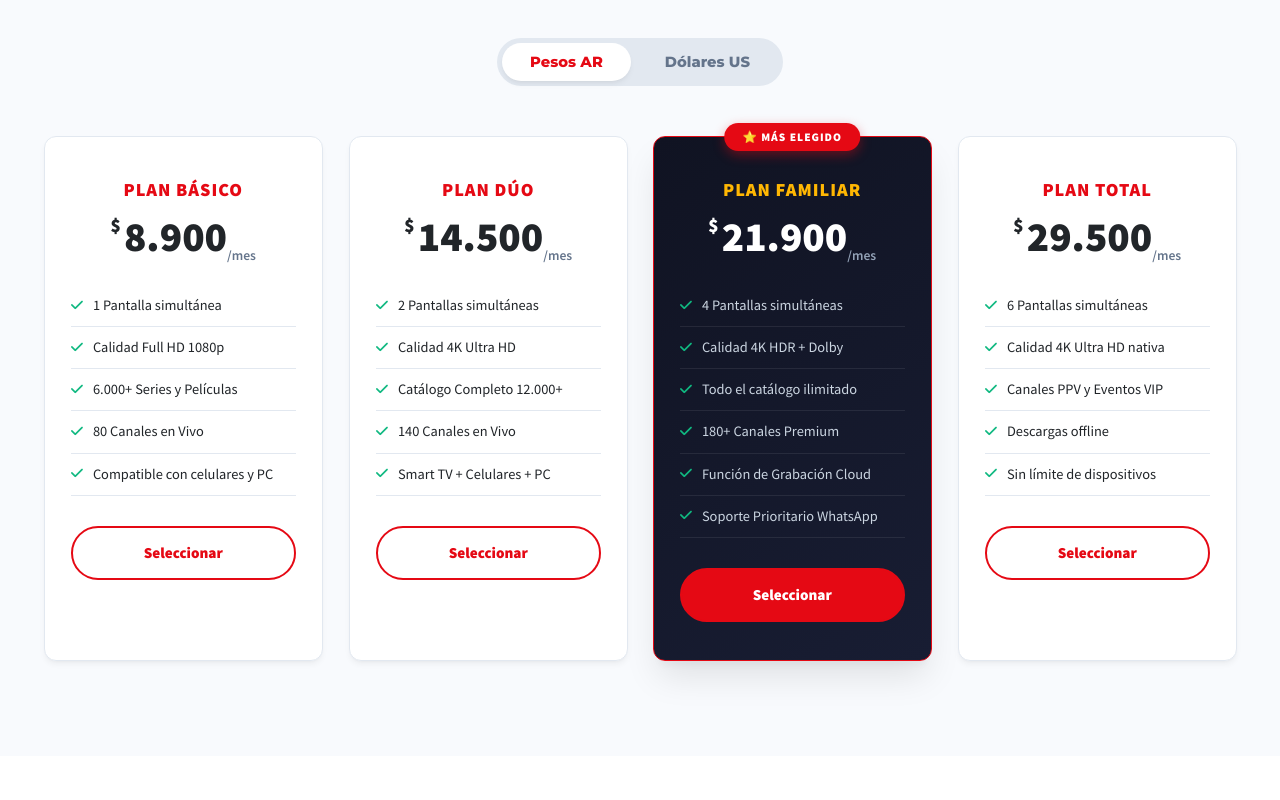
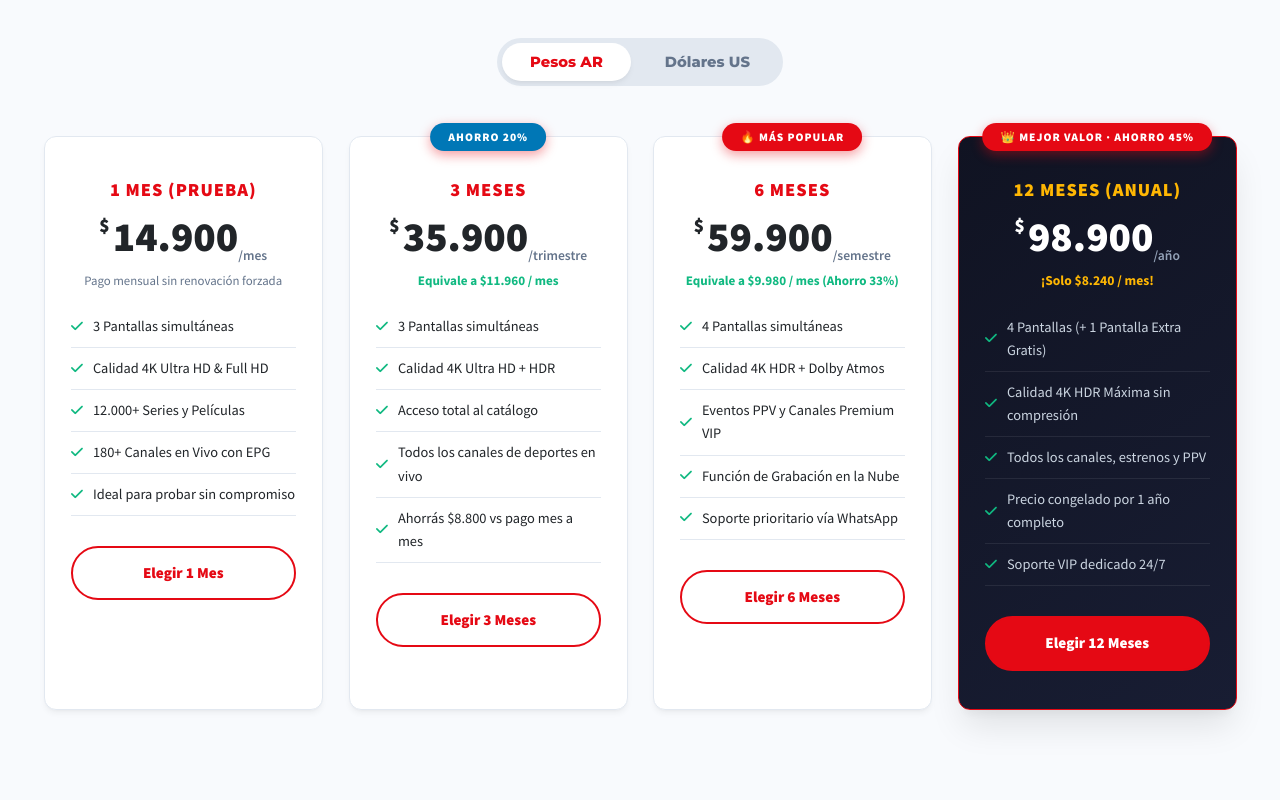
Before and after one commit to dainierds/americastreaming, a plain HTML site: page index.html in a window 1280 px wide. Shown: the part 3700-4500 px from the top of the page. Drawn offline with nearby package versions, Linux system fonts and the light colour scheme.

Commit message:
Update pricing packages: 1, 3, 6, 12 months with optimized pricing strategy

```diff
--- a/index.html
+++ b/index.html
@@ -2374,70 +2374,75 @@
       <!-- Planes en Pesos Argentinos (ARS) -->
       <div class="pricing-table-grid active" id="pricing-ars">
 
-        <!-- Plan Básico -->
+        <!-- Paquete 1 Mes (Prueba) -->
         <div class="price-plan-card" data-aos="zoom-in-up">
-          <div class="plan-header-name">Plan Básico</div>
+          <div class="plan-header-name">1 Mes (Prueba)</div>
           <div class="plan-price-tag">
-            <sup>$</sup>8.900<sub>/mes</sub>
-          </div>
+            <sup>$</sup>14.900<sub>/mes</sub>
+          </div>
+          <p style="color:var(--text-muted);font-size:0.8rem;margin-top:-15px;margin-bottom:15px;">Pago mensual sin renovación forzada</p>
           <ul class="plan-features-list">
-            <li><i class="fas fa-check"></i> 1 Pantalla simultánea</li>
-            <li><i class="fas fa-check"></i> Calidad Full HD 1080p</li>
-            <li><i class="fas fa-check"></i> 6.000+ Series y Películas</li>
-            <li><i class="fas fa-check"></i> 80 Canales en Vivo</li>
-            <li><i class="fas fa-check"></i> Compatible con celulares y PC</li>
+            <li><i class="fas fa-check"></i> 3 Pantallas simultáneas</li>
+            <li><i class="fas fa-check"></i> Calidad 4K Ultra HD & Full HD</li>
+            <li><i class="fas fa-check"></i> 12.000+ Series y Películas</li>
+            <li><i class="fas fa-check"></i> 180+ Canales en Vivo con EPG</li>
+            <li><i class="fas fa-check"></i> Ideal para probar sin compromiso</li>
           </ul>
-          <a href="#contacto" class="btn-plan-select nav-anchor">Seleccionar</a>
-        </div>
-
-        <!-- Plan Dúo -->
+          <a href="#contacto" class="btn-plan-select nav-anchor">Elegir 1 Mes</a>
+        </div>
+
+        <!-- Paquete 3 Meses (Trimestral) -->
         <div class="price-plan-card" data-aos="zoom-in-up" data-aos-delay="100">
-          <div class="plan-header-name">Plan Dúo</div>
+          <span class="popular-ribbon" style="background:#0077b6;">Ahorro 20%</span>
+          <div class="plan-header-name">3 Meses</div>
           <div class="plan-price-tag">
-            <sup>$</sup>14.500<sub>/mes</sub>
-          </div>
+            <sup>$</sup>35.900<sub>/trimestre</sub>
+          </div>
+          <p style="color:#10b981;font-weight:700;font-size:0.82rem;margin-top:-15px;margin-bottom:15px;">Equivale a $11.960 / mes</p>
           <ul class="plan-features-list">
-            <li><i class="fas fa-check"></i> 2 Pantallas simultáneas</li>
-            <li><i class="fas fa-check"></i> Calidad 4K Ultra HD</li>
-            <li><i class="fas fa-check"></i> Catálogo Completo 12.000+</li>
-            <li><i class="fas fa-check"></i> 140 Canales en Vivo</li>
-            <li><i class="fas fa-check"></i> Smart TV + Celulares + PC</li>
+            <li><i class="fas fa-check"></i> 3 Pantallas simultáneas</li>
+            <li><i class="fas fa-check"></i> Calidad 4K Ultra HD + HDR</li>
+            <li><i class="fas fa-check"></i> Acceso total al catálogo</li>
+            <li><i class="fas fa-check"></i> Todos los canales de deportes en vivo</li>
+            <li><i class="fas fa-check"></i> Ahorrás $8.800 vs pago mes a mes</li>
           </ul>
-          <a href="#contacto" class="btn-plan-select nav-anchor">Seleccionar</a>
-        </div>
-
-        <!-- Plan Familiar (DESTACADO) -->
-        <div class="price-plan-card highlighted" data-aos="zoom-in-up" data-aos-delay="200">
-          <span class="popular-ribbon">⭐ Más Elegido</span>
-          <div class="plan-header-name">Plan Familiar</div>
+          <a href="#contacto" class="btn-plan-select nav-anchor">Elegir 3 Meses</a>
+        </div>
+
+        <!-- Paquete 6 Meses (Semestral) -->
+        <div class="price-plan-card" data-aos="zoom-in-up" data-aos-delay="200">
+          <span class="popular-ribbon" style="background:#e50914;">🔥 Más Popular</span>
+          <div class="plan-header-name">6 Meses</div>
           <div class="plan-price-tag">
-            <sup>$</sup>21.900<sub>/mes</sub>
-          </div>
+            <sup>$</sup>59.900<sub>/semestre</sub>
+          </div>
+          <p style="color:#10b981;font-weight:700;font-size:0.82rem;margin-top:-15px;margin-bottom:15px;">Equivale a $9.980 / mes (Ahorro 33%)</p>
           <ul class="plan-features-list">
             <li><i class="fas fa-check"></i> 4 Pantallas simultáneas</li>
-            <li><i class="fas fa-check"></i> Calidad 4K HDR + Dolby</li>
-            <li><i class="fas fa-check"></i> Todo el catálogo ilimitado</li>
-            <li><i class="fas fa-check"></i> 180+ Canales Premium</li>
-            <li><i class="fas fa-check"></i> Función de Grabación Cloud</li>
-            <li><i class="fas fa-check"></i> Soporte Prioritario WhatsApp</li>
+            <li><i class="fas fa-check"></i> Calidad 4K HDR + Dolby Atmos</li>
+            <li><i class="fas fa-check"></i> Eventos PPV y Canales Premium VIP</li>
+            <li><i class="fas fa-check"></i> Función de Grabación en la Nube</li>
+            <li><i class="fas fa-check"></i> Soporte prioritario vía WhatsApp</li>
           </ul>
-          <a href="#contacto" class="btn-plan-select nav-anchor">Seleccionar</a>
-        </div>
-
-        <!-- Plan Multi-Hogar -->
-        <div class="price-plan-card" data-aos="zoom-in-up" data-aos-delay="300">
-          <div class="plan-header-name">Plan Total</div>
+          <a href="#contacto" class="btn-plan-select nav-anchor">Elegir 6 Meses</a>
+        </div>
+
+        <!-- Paquete 12 Meses (Anual - DESTACADO) -->
+        <div class="price-plan-card highlighted" data-aos="zoom-in-up" data-aos-delay="300">
+          <span class="popular-ribbon">👑 Mejor Valor · Ahorro 45%</span>
+          <div class="plan-header-name">12 Meses (Anual)</div>
           <div class="plan-price-tag">
-            <sup>$</sup>29.500<sub>/mes</sub>
-          </div>
+            <sup>$</sup>98.900<sub>/año</sub>
+          </div>
+          <p style="color:var(--accent-gold);font-weight:700;font-size:0.85rem;margin-top:-15px;margin-bottom:15px;">¡Solo $8.240 / mes!</p>
           <ul class="plan-features-list">
-            <li><i class="fas fa-check"></i> 6 Pantallas simultáneas</li>
-            <li><i class="fas fa-check"></i> Calidad 4K Ultra HD nativa</li>
-            <li><i class="fas fa-check"></i> Canales PPV y Eventos VIP</li>
-            <li><i class="fas fa-check"></i> Descargas offline</li>
-            <li><i class="fas fa-check"></i> Sin límite de dispositivos</li>
+            <li><i class="fas fa-check"></i> 4 Pantallas (+ 1 Pantalla Extra Gratis)</li>
+            <li><i class="fas fa-check"></i> Calidad 4K HDR Máxima sin compresión</li>
+            <li><i class="fas fa-check"></i> Todos los canales, estrenos y PPV</li>
+            <li><i class="fas fa-check"></i> Precio congelado por 1 año completo</li>
+            <li><i class="fas fa-check"></i> Soporte VIP dedicado 24/7</li>
           </ul>
-          <a href="#contacto" class="btn-plan-select nav-anchor">Seleccionar</a>
+          <a href="#contacto" class="btn-plan-select nav-anchor">Elegir 12 Meses</a>
         </div>
 
       </div>
@@ -2445,68 +2450,75 @@
       <!-- Planes en Dólares (USD) -->
       <div class="pricing-table-grid" id="pricing-usd">
 
-        <!-- Plan Básico USD -->
+        <!-- Paquete 1 Mes USD (Prueba) -->
         <div class="price-plan-card" data-aos="zoom-in-up">
-          <div class="plan-header-name">Plan Básico</div>
+          <div class="plan-header-name">1 Mes (Prueba)</div>
           <div class="plan-price-tag">
-            <sup>U$D</sup>9<sub>/mes</sub>
-          </div>
+            <sup>U$D</sup>12<sub>/mes</sub>
+          </div>
+          <p style="color:var(--text-muted);font-size:0.8rem;margin-top:-15px;margin-bottom:15px;">Mes de prueba sin contratos</p>
           <ul class="plan-features-list">
-            <li><i class="fas fa-check"></i> 1 Pantalla simultánea</li>
-            <li><i class="fas fa-check"></i> Calidad Full HD 1080p</li>
-            <li><i class="fas fa-check"></i> 6.000+ Series y Películas</li>
-            <li><i class="fas fa-check"></i> 80 Canales en Vivo</li>
-            <li><i class="fas fa-check"></i> Acceso mundial sin geobloqueo</li>
+            <li><i class="fas fa-check"></i> 3 Pantallas simultáneas</li>
+            <li><i class="fas fa-check"></i> Calidad 4K Ultra HD & Full HD</li>
+            <li><i class="fas fa-check"></i> 12.000+ Series y Películas</li>
+            <li><i class="fas fa-check"></i> 180+ Canales en Vivo con EPG</li>
+            <li><i class="fas fa-check"></i> Acceso mundial sin restricciones</li>
           </ul>
-          <a href="#contacto" class="btn-plan-select nav-anchor">Seleccionar</a>
-        </div>
-
-        <!-- Plan Dúo USD -->
+          <a href="#contacto" class="btn-plan-select nav-anchor">Elegir 1 Mes</a>
+        </div>
+
+        <!-- Paquete 3 Meses USD (Trimestral) -->
         <div class="price-plan-card" data-aos="zoom-in-up" data-aos-delay="100">
-          <div class="plan-header-name">Plan Dúo</div>
+          <span class="popular-ribbon" style="background:#0077b6;">Ahorro 20%</span>
+          <div class="plan-header-name">3 Meses</div>
           <div class="plan-price-tag">
-            <sup>U$D</sup>15<sub>/mes</sub>
-          </div>
+            <sup>U$D</sup>29<sub>/3 meses</sub>
+          </div>
+          <p style="color:#10b981;font-weight:700;font-size:0.82rem;margin-top:-15px;margin-bottom:15px;">Equivale a U$D 9.67 / mes</p>
           <ul class="plan-features-list">
-            <li><i class="fas fa-check"></i> 2 Pantallas simultáneas</li>
-            <li><i class="fas fa-check"></i> Calidad 4K Ultra HD</li>
-            <li><i class="fas fa-check"></i> Catálogo Completo 12.000+</li>
-            <li><i class="fas fa-check"></i> 140 Canales en Vivo</li>
-            <li><i class="fas fa-check"></i> Smart TV y Móviles</li>
+            <li><i class="fas fa-check"></i> 3 Pantallas simultáneas</li>
+            <li><i class="fas fa-check"></i> Calidad 4K Ultra HD + HDR</li>
+            <li><i class="fas fa-check"></i> Catálogo completo y estrenos</li>
+            <li><i class="fas fa-check"></i> Todos los canales de deportes en vivo</li>
+            <li><i class="fas fa-check"></i> Ahorras $7 USD vs mensual</li>
           </ul>
-          <a href="#contacto" class="btn-plan-select nav-anchor">Seleccionar</a>
-        </div>
-
-        <!-- Plan Familiar USD (DESTACADO) -->
-        <div class="price-plan-card highlighted" data-aos="zoom-in-up" data-aos-delay="200">
-          <span class="popular-ribbon">⭐ Más Elegido</span>
-          <div class="plan-header-name">Plan Familiar</div>
+          <a href="#contacto" class="btn-plan-select nav-anchor">Elegir 3 Meses</a>
+        </div>
+
+        <!-- Paquete 6 Meses USD (Semestral) -->
+        <div class="price-plan-card" data-aos="zoom-in-up" data-aos-delay="200">
+          <span class="popular-ribbon" style="background:#e50914;">🔥 Más Popular</span>
+          <div class="plan-header-name">6 Meses</div>
           <div class="plan-price-tag">
-            <sup>U$D</sup>22<sub>/mes</sub>
-          </div>
+            <sup>U$D</sup>49<sub>/6 meses</sub>
+          </div>
+          <p style="color:#10b981;font-weight:700;font-size:0.82rem;margin-top:-15px;margin-bottom:15px;">Equivale a U$D 8.17 / mes (Ahorro 32%)</p>
           <ul class="plan-features-list">
             <li><i class="fas fa-check"></i> 4 Pantallas simultáneas</li>
-            <li><i class="fas fa-check"></i> Calidad 4K HDR + Dolby</li>
-            <li><i class="fas fa-check"></i> 180+ Canales Premium</li>
-            <li><i class="fas fa-check"></i> Grabación en la Nube</li>
-            <li><i class="fas fa-check"></i> Soporte VIP 24/7</li>
+            <li><i class="fas fa-check"></i> Calidad 4K HDR + Dolby Atmos</li>
+            <li><i class="fas fa-check"></i> Eventos PPV y Canales Premium</li>
+            <li><i class="fas fa-check"></i> Grabación en la nube (Cloud DVR)</li>
+            <li><i class="fas fa-check"></i> Ahorras $23 USD vs mensual</li>
           </ul>
-          <a href="#contacto" class="btn-plan-select nav-anchor">Seleccionar</a>
-        </div>
-
-        <!-- Plan Multi-Hogar USD -->
-        <div class="price-plan-card" data-aos="zoom-in-up" data-aos-delay="300">
-          <div class="plan-header-name">Plan Total</div>
+          <a href="#contacto" class="btn-plan-select nav-anchor">Elegir 6 Meses</a>
+        </div>
+
+        <!-- Paquete 12 Meses USD (Anual - DESTACADO) -->
+        <div class="price-plan-card highlighted" data-aos="zoom-in-up" data-aos-delay="300">
+          <span class="popular-ribbon">👑 Mejor Valor · Ahorro 44%</span>
+          <div class="plan-header-name">12 Meses (Anual)</div>
           <div class="plan-price-tag">
-            <sup>U$D</sup>30<sub>/mes</sub>
-          </div>
+            <sup>U$D</sup>80<sub>/año</sub>
+          </div>
+          <p style="color:var(--accent-gold);font-weight:700;font-size:0.85rem;margin-top:-15px;margin-bottom:15px;">¡Solo U$D 6.67 / mes!</p>
           <ul class="plan-features-list">
-            <li><i class="fas fa-check"></i> 6 Pantallas simultáneas</li>
-            <li><i class="fas fa-check"></i> Calidad 4K nativa máxima</li>
-            <li><i class="fas fa-check"></i> Todos los canales y PPV</li>
-            <li><i class="fas fa-check"></i> Múltiples ubicaciones permitidas</li>
+            <li><i class="fas fa-check"></i> 4 Pantallas (+ 1 Pantalla Extra Gratis)</li>
+            <li><i class="fas fa-check"></i> Calidad 4K HDR nativa máxima</li>
+            <li><i class="fas fa-check"></i> Todos los canales, estrenos y PPV</li>
+            <li><i class="fas fa-check"></i> Tarifa congelada por 1 año</li>
+            <li><i class="fas fa-check"></i> Ahorras $64 USD frente al pago mes a mes</li>
           </ul>
-          <a href="#contacto" class="btn-plan-select nav-anchor">Seleccionar</a>
+          <a href="#contacto" class="btn-plan-select nav-anchor">Elegir 12 Meses</a>
         </div>
 
       </div>
@@ -2717,12 +2729,12 @@
             </div>
 
             <div class="form-group-field">
-              <label for="selPlan">Plan de Interés</label>
+              <label for="selPlan">Paquete de Interés</label>
               <select id="selPlan">
-                <option value="Plan Familiar">Plan Familiar (Recomendado)</option>
-                <option value="Plan Dúo">Plan Dúo</option>
-                <option value="Plan Básico">Plan Básico</option>
-                <option value="Plan Total">Plan Total</option>
+                <option value="Paquete 12 Meses (Anual - $80)">Paquete 12 Meses (Anual - $80 USD / $98.900 ARS - Mejor Valor)</option>
+                <option value="Paquete 6 Meses (Semestral - $49)">Paquete 6 Meses (Semestral - $49 USD / $59.900 ARS - Más Popular)</option>
+                <option value="Paquete 3 Meses (Trimestral - $29)">Paquete 3 Meses (Trimestral - $29 USD / $35.900 ARS)</option>
+                <option value="Paquete 1 Mes (Prueba - $12)">Paquete 1 Mes (Prueba - $12 USD / $14.900 ARS)</option>
                 <option value="Demo Gratuita">Solicitar Demo Gratuita</option>
               </select>
             </div>
```
Also changed, not shown: streaming-video.html (+114 -102 lines).
